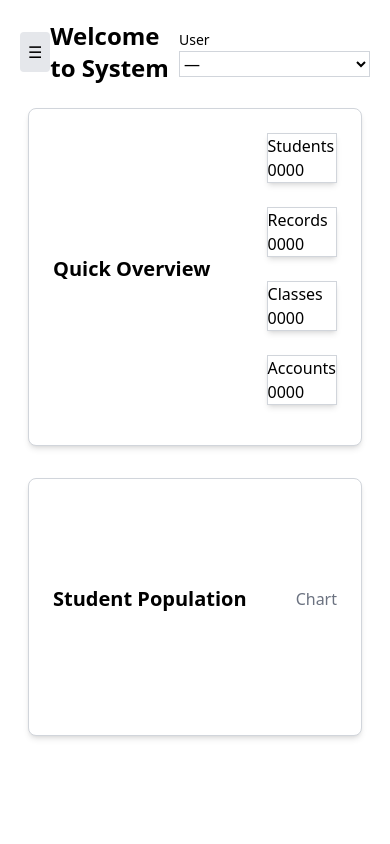
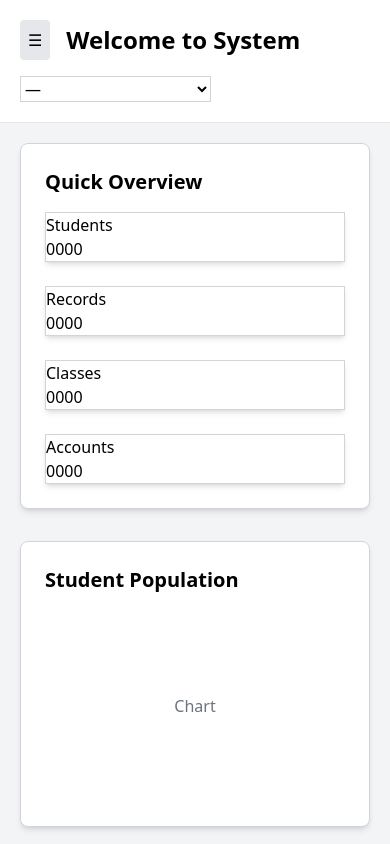
Before and after one commit to AHG-BSCS/project-hitech, a React (Vite) app: page /dashboard in a window 390 px wide. Built offline with nearby package versions, Linux system fonts and the light colour scheme; no server answers; the database is empty; sample sign-in values are in the browser's storage.

Commit message:
mobile responsiveness

```diff
--- a/src/pages/Dashboard.jsx
+++ b/src/pages/Dashboard.jsx
@@ -1,4 +1,4 @@
-import React, { useState, useEffect, useRef } from 'react';
+import React, { useState, useEffect } from 'react';
 import { auth, db } from '../firebase';
 import { signOut } from 'firebase/auth';
 import { useNavigate } from 'react-router-dom';
@@ -9,6 +9,19 @@ import ManageRoles from '../components/ManageRoles';
 import ManageUsers from '../components/ManageUsers';
 import ManageStudents from '../components/ManageStudents';
 
+// A placeholder for a generic section component.
+function GenericSection({ title }) {
+  return (
+    <div className="bg-white p-6 rounded-lg shadow-md border border-gray-300">
+      <h2 className="text-xl font-bold text-black mb-4">{title}</h2>
+      <div className="text-center text-gray-500 h-48 flex items-center justify-center">
+        Content for {title} goes here.
+      </div>
+    </div>
+  );
+}
+
+// The main Dashboard component
 export default function Dashboard() {
   const navigate = useNavigate();
   const [section, setSection] = useState('dashboard');
@@ -47,7 +60,9 @@ export default function Dashboard() {
   const handleSelectChange = (e) => {
     const value = e.target.value;
     setSelectValue(value);
-    if (value === 'logout') handleLogout();
+    if (value === 'logout') {
+      handleLogout();
+    }
   };
 
   const toggleSidebar = () => setSidebarOpen(!sidebarOpen);
@@ -55,35 +70,23 @@ export default function Dashboard() {
   const renderContent = () => {
     switch (section) {
       case 'roles':
-        return (
-          <ManageRoles
-            permissions={permissions}
-          />
-        );
+        return <ManageRoles permissions={permissions} />;
       case 'settings':
-        return <Section title="Settings" />;
+        return <GenericSection title="Settings" />;
       case 'users':
-        return (
-          <ManageUsers
-            permissions={permissions}
-          />
-        );
+        return <ManageUsers permissions={permissions} />;
       case 'classes':
         return <ManageClasses />;
       case 'grade':
-        return <Section title="Manage Grades" />;
+        return <GenericSection title="Manage Grades" />;
       case 'student_info':
-        return (
-          <ManageStudents
-            permissions={permissions}
-          />
-        );
+        return <ManageStudents permissions={permissions} />;
       case 'dashboard':
       default:
         return (
           <>
             <Section title="Quick Overview">
-              <div className="grid grid-cols-1 md:grid-cols-4 gap-6">
+              <div className="grid grid-cols-1 sm:grid-cols-2 lg:grid-cols-4 gap-6">
                 {['Students', 'Records', 'Classes', 'Accounts'].map((title) => (
                   <div key={title} className="stat bg-white border border-gray-300 shadow-md">
                     <div className="stat-title text-black">{title}</div>
@@ -93,7 +96,9 @@ export default function Dashboard() {
               </div>
             </Section>
             <Section title="Student Population">
-              <div className="text-center text-gray-500 h-48 flex items-center justify-center">Chart</div>
+              <div className="text-center text-gray-500 h-48 flex items-center justify-center">
+                Chart
+              </div>
             </Section>
           </>
         );
@@ -111,32 +116,29 @@ export default function Dashboard() {
   ];
 
   return (
-    <div className="flex min-h-screen">
+    <div className="flex h-screen bg-gray-100">
       {/* Sidebar */}
-      <aside className={`fixed top-0 left-0 h-full bg-blue-900 text-white w-64 transition-transform duration-300 z-40 ${sidebarOpen ? 'translate-x-0' : '-translate-x-full'} md:translate-x-0`}>
+      <aside className={`fixed top-0 left-0 h-full bg-blue-900 text-white w-64 transition-transform duration-300 ease-in-out z-40 ${sidebarOpen ? 'translate-x-0' : '-translate-x-full'} md:translate-x-0 md:relative md:flex-shrink-0`}>
         <div className="flex flex-col h-full p-5">
           {/* Profile */}
-          <div className="bg-white text-black text-center rounded-lg py-5 mb-8">
-            <img src="../public/placeholder.svg" alt="Profile" className="w-10 h-10 mx-auto mb-3" />
+          <div className="bg-white text-black text-center rounded-lg py-5 mb-8 flex-shrink-0">
+            <img src="/placeholder.svg" alt="Profile" className="w-10 h-10 mx-auto mb-3" />
             <p className="text-sm">
-              Welcome, <span className="font-bold">
-                {employeeId ? employeeId : 'Loading...'}
-              </span>
+              Welcome, <span className="font-bold">{employeeId || 'Loading...'}</span>
             </p>
           </div>
 
-          {/* Menu */}
-          <div className="flex-1 bg-white text-black rounded-lg px-4 py-4 mb-8 max-h-[500]">
-            <div>
+          <div className="flex-1 flex flex-col bg-white text-black rounded-lg p-4 mb-4 min-h-0">
+            <div className="flex-shrink-0">
               <input
                 type="text"
                 placeholder="Search"
-                className="w-full p-2 mb-6 rounded-lg border border-blue-900 text-black bg-transparent sticky top-0 z-10"
+                className="w-full p-2 mb-4 rounded-lg border border-blue-900 text-black bg-transparent sticky top-0 z-10"
                 value={searchSidebar}
                 onChange={(e) => setSearchSidebar(e.target.value)}
               />
             </div>
-            <div className="max-h-[375px] overflow-y-auto">
+            <div className="overflow-y-auto">
               {menuItems
                 .filter(([_, label]) =>
                   label.toLowerCase().includes(searchSidebar.toLowerCase())
@@ -144,35 +146,40 @@ export default function Dashboard() {
                 .map(([key, label]) => (
                   <button
                     key={key}
-                    onClick={() => setSection(key)}
-                    className="w-full flex items-center text-black text-left py-2 rounded-lg hover:bg-blue-100"
+                    onClick={() => {
+                      setSection(key);
+                      setSidebarOpen(false);
+                    }}
+                    className={`w-full flex items-center text-black text-left py-2 px-2 rounded-lg hover:bg-blue-100 ${section === key ? 'bg-blue-100 font-bold' : ''}`}
                   >
-                    <img src="../public/placeholder.svg" alt={`${label} Icon`} className="w-7 h-7 mr-2" />
+                    <img src="/placeholder.svg" alt="" className="w-7 h-7 mr-2" />
                     {label}
                   </button>
                 ))}
             </div>
           </div>
 
-          <button className="btn btn-error text-white w-full mt-auto" onClick={handleLogout}>
+          <button className="btn btn-error text-white w-full flex-shrink-0" onClick={handleLogout}>
             LOGOUT
           </button>
         </div>
       </aside>
 
       {/* Main Content */}
-      <div className="flex-1 ml-0 md:ml-64 bg-white p-5">
+      <div className="flex-1 flex flex-col overflow-hidden">
         {/* Header */}
-        <div className="flex justify-between items-center mb-4">
+        <header className="flex justify-between items-center p-5 bg-white border-b border-gray-200 flex-wrap gap-4 flex-shrink-0">
+          <div className="flex items-center">
              <button
-            className="md:hidden text-black bg-gray-200 p-2 rounded"
+                className="md:hidden text-black bg-gray-200 p-2 rounded mr-4"
                 onClick={toggleSidebar}
               >
                 ☰
               </button>
             <h1 className="text-2xl font-bold text-black">Welcome to System</h1>
-          <div>
-            <span className="text-black text-sm mr-2">{employeeId || 'User'}</span>
+          </div>
+          <div className="flex items-center">
+            <span className="text-black text-sm mr-2 hidden sm:inline">{employeeId || 'User'}</span>
             <select
               value={selectValue}
               onChange={handleSelectChange}
@@ -185,22 +192,23 @@ export default function Dashboard() {
               <option value="logout">Logout</option>
             </select>
           </div>
-        </div>
+        </header>
 
         {/* Section Content */}
-        <div className="p-2">
+        <main className="p-5 flex-1 overflow-y-auto">
           {renderContent()}
-        </div>
+        </main>
       </div>
     </div>
   );
 }
 
+// Section Component
 function Section({ title, children }) {
   return (
     <section className="bg-white p-6 rounded-lg shadow-md border border-gray-300 mb-8">
-      <div className="flex justify-between items-center mb-4">
-        <h2 className="text-xl font-bold text-black">{title}</h2>
+      <h2 className="text-xl font-bold text-black mb-4">{title}</h2>
+      <div>
         {children}
       </div>
     </section>
```
Lines whose indentation alone changed are shown as unchanged.
